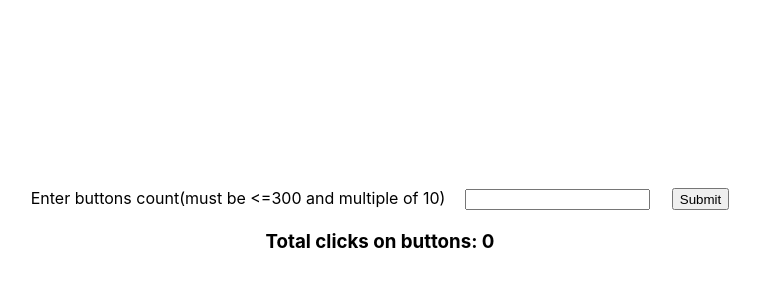
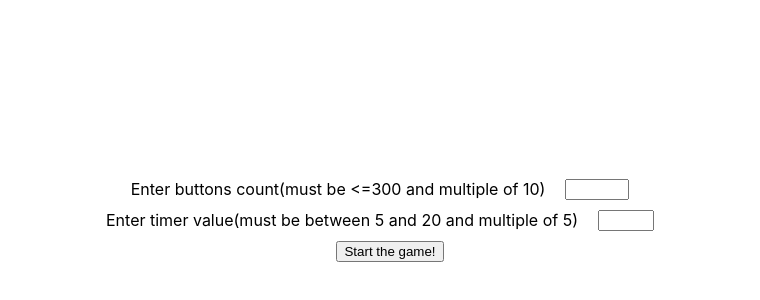
Before and after one commit to CrazyRedTime/RandomButtons, a React (Create React App) app: page / in a window 1280 px wide. Shown: the part 170-470 px from the top of the page, without its empty margins (260-1020 px from the left). Built offline with nearby package versions, Linux system fonts and the light colour scheme.

Commit message:
first step to make a game

```diff
--- a/public/index.css
+++ b/public/index.css
@@ -36,6 +36,8 @@ form {
   display: flex;
   justify-content: space-around;
   margin-bottom: 20px;
+  flex-direction: column;
+  align-items: center;
 }
 
 input {
@@ -45,3 +47,10 @@ input {
 .warning {
   color: #FF0000;
 }
+
+label {
+  width: 100%;
+  display: flex;
+  justify-content: center;
+  padding-bottom: 10px;
+}
--- a/src/index.js
+++ b/src/index.js
@@ -22,8 +22,14 @@ class Buttons extends React.Component {
       buttonsCount: null,
       totalClicks : 0,
       activeButtonIndex: null,
-      formValue: '',
+      formValueButtons: '',
+      formValueTimer: '',
+      timer: 0
     }
+  }
+
+  stopGame = () => {
+    this.setState({ activeButtonIndex: null })
   }
 
   click = (e) => {
@@ -33,34 +39,32 @@ class Buttons extends React.Component {
     this.setState({ totalClicks: this.state.totalClicks + 1 });
   }
 
-  formChange = (e) => {
+  ButtonsCountChange = (e) => {
     e.preventDefault();
-    const value = Number(e.target.value);
-    if (Number.isInteger(value)) {
-      this.setState({ formValue: value })
+    this.setState({ formValueButtons: e.target.value })
+  }
+
+  timerOnChange = (e) => {
+    e.preventDefault();
+    this.setState({ formValueTimer: e.target.value })
+
+  }
+
+  changeTimer = () => {
+    if (this.state.timer) {
+      this.setState({ timer: this.state.timer - 1 })
     }
   }
 
   formSubmit = (e) => {
     e.preventDefault();
-    const buttonsCount = Number(this.state.formValue);
-    if (!(buttonsCount % 10) && buttonsCount <= 300) {
-      this.setState({ buttonsCount: buttonsCount });
-      this.setState({ activeButtonIndex: getRandomNumber(buttonsCount - 1) });
-      this.setState({ warning: false })
-    } else {
-      this.setState({ warning: true });
-      this.setState({ buttonsCount: null });
-    }
-  }
-
-  renderWarning () {
-    if(this.state.warning) {
-      return (
-        <h3 className='warning'>Enter a number that meets the requirements</h3>
-      )
-    }
-    return null;
+    const buttonsCount = Number(this.state.formValueButtons);
+    const secondsCount = Number(this.state.formValueTimer);
+    this.setState({ buttonsCount: buttonsCount });
+    this.setState({ activeButtonIndex: getRandomNumber(buttonsCount - 1) });
+    this.setState({ timer: secondsCount })
+    setTimeout(this.stopGame, secondsCount * 1000);
+    setInterval(this.changeTimer, 1000);
   }
 
   renderForm () {
@@ -68,11 +72,24 @@ class Buttons extends React.Component {
       <form onSubmit={this.formSubmit}>
         <label>
           Enter buttons count&#40;must be &#60;&#61;300 and multiple of 10&#41;
-          <input type="text" onChange={this.formChange} value={this.state.formValue} />
+          <input type="number" required min='10' max='300' step='10' onChange={this.ButtonsCountChange} value={this.state.formValueButtons} />
         </label>
-        <input type="submit" value="Submit" />
+        <label>
+          Enter timer value&#40;must be between 5 and 20 and multiple of 5&#41;
+          <input type="number" required min='5' max='20' step='5' onChange={this.timerOnChange} value={this.state.formValueTimer} />
+        </label>
+        <input type="submit" value="Start the game!" />
       </form>
     )
+  }
+
+  renderState () {
+    if (this.state.buttonsCount) {
+      return (
+        <h3>Total clicks on buttons: {this.state.totalClicks}. Time left: {this.state.timer} seconds</h3>
+      )
+    }
+    return null;
   }
 
   render () {
@@ -84,9 +101,8 @@ class Buttons extends React.Component {
     return (
         <>
         {this.renderForm()}
-        {this.renderWarning()}
         {buttons}
-        <h3>Total clicks on buttons: {this.state.totalClicks}</h3>
+        {this.renderState()}
         </>
     )
   }
```
